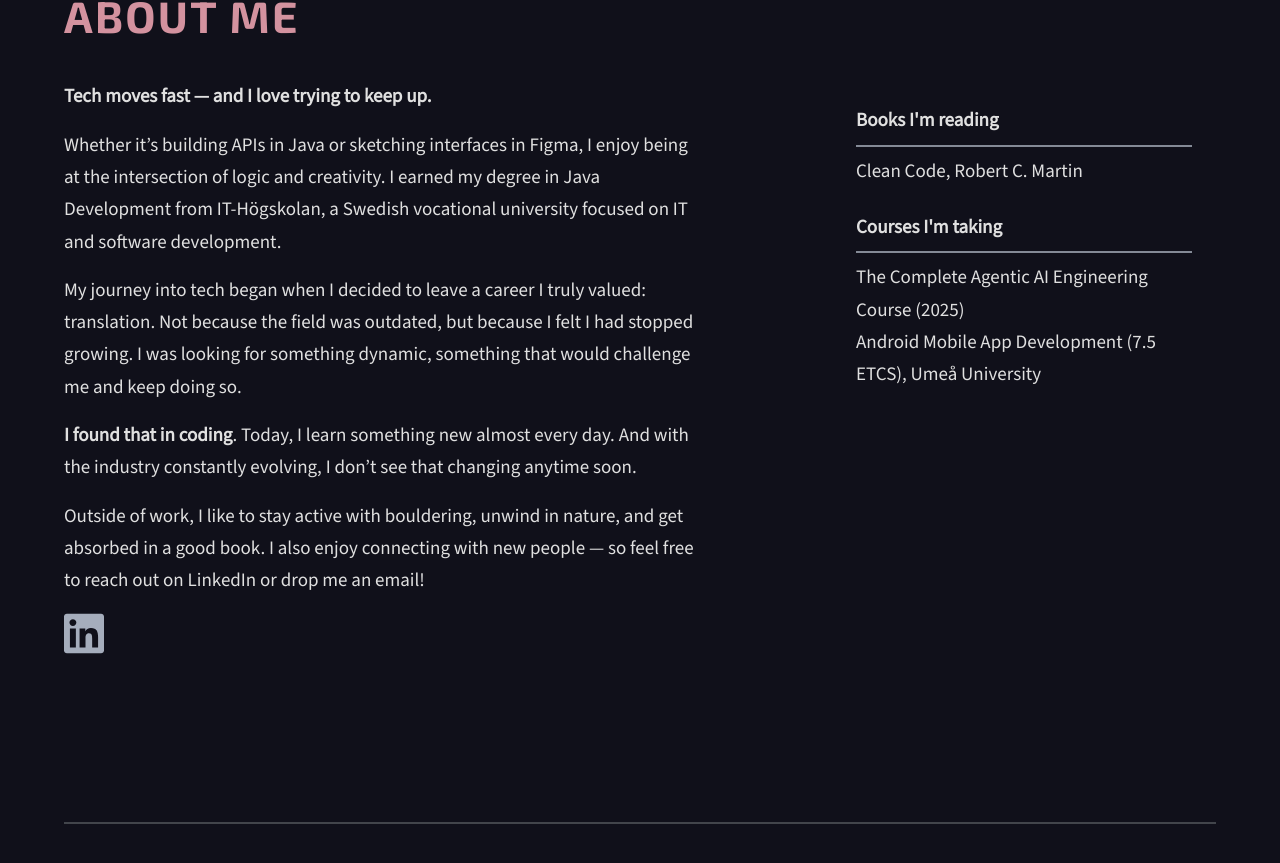
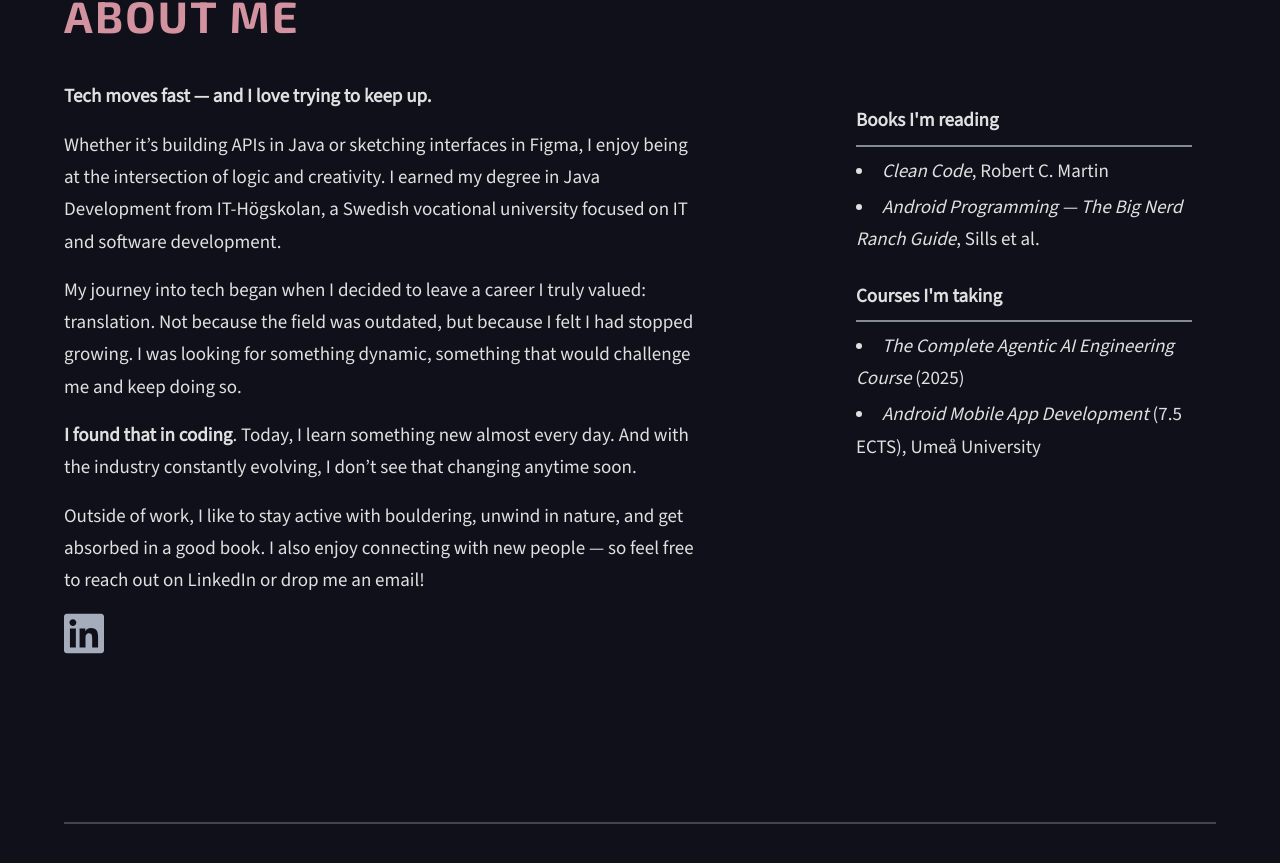
Before and after one commit to Emmelie83/PortfolioReact, a React (Vite) app: page / in a window 1280 px wide. Shown: the part 784-1647 px from the top of the page. Built offline with nearby package versions, Linux system fonts and the light colour scheme.

Commit message:
Add book that I am reading and format the section

```diff
--- a/src/components/NowSection.tsx
+++ b/src/components/NowSection.tsx
@@ -3,24 +3,33 @@ export default function NowSection() {
 		<div className="lg:p-6 max-w-[300px] md:max-w-[400px]">
 			<div className="space-y-6">
 				<div>
-					<p className="font-semibold flex lg:items-center gap-2 border-b-2 border-[#848a96] pb-2 mb-2">
+					<p className="font-semibold flex flex-col lg:flex-row lg:items-center gap-2 border-b-2 border-[#848a96] pb-2 mb-2">
 						Books I'm reading
 					</p>
-					<ul>
-						<li>Clean Code, Robert C. Martin</li>
+					<ul className="list-disc list-inside space-y-1">
+						<li>
+							<em>Clean Code</em>, Robert C. Martin
+						</li>
+						<li>
+							<em>
+								Android Programming — The Big Nerd Ranch Guide
+							</em>
+							, Sills et al.
+						</li>
 					</ul>
 				</div>
 				<div>
-					<p className="font-semibold flex lg:items-center gap-2 border-b-2 border-[#848a96] pb-2 mb-2">
+					<p className="font-semibold flex flex-col lg:flex-row lg:items-center gap-2 border-b-2 border-[#848a96] pb-2 mb-2">
 						Courses I'm taking
 					</p>
-					<ul>
+					<ul className="list-disc list-inside space-y-1">
 						<li>
-							The Complete Agentic AI Engineering Course (2025)
+							<em>The Complete Agentic AI Engineering Course</em>{" "}
+							(2025)
 						</li>
 						<li>
-							Android Mobile App Development (7.5 ETCS), Umeå
-							University
+							<em>Android Mobile App Development</em> (7.5 ECTS),
+							Umeå University
 						</li>
 					</ul>
 				</div>
```
